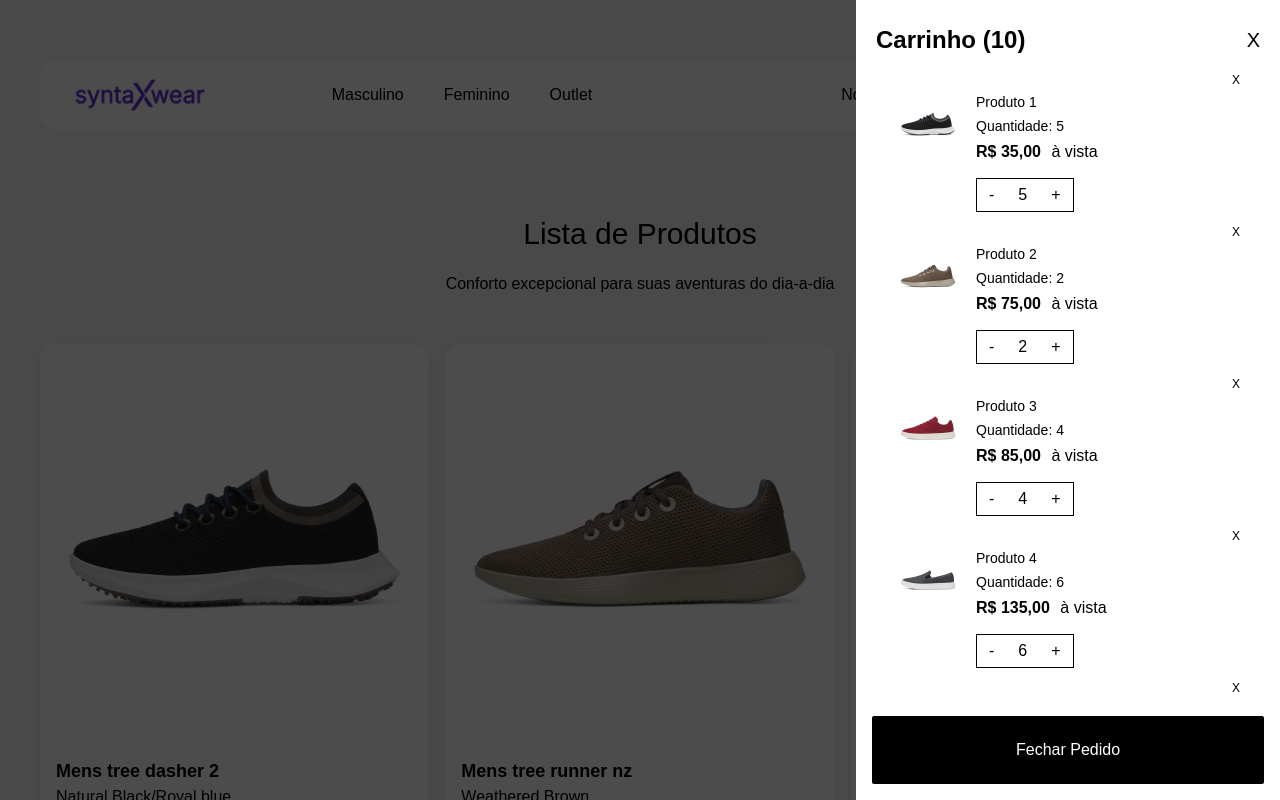
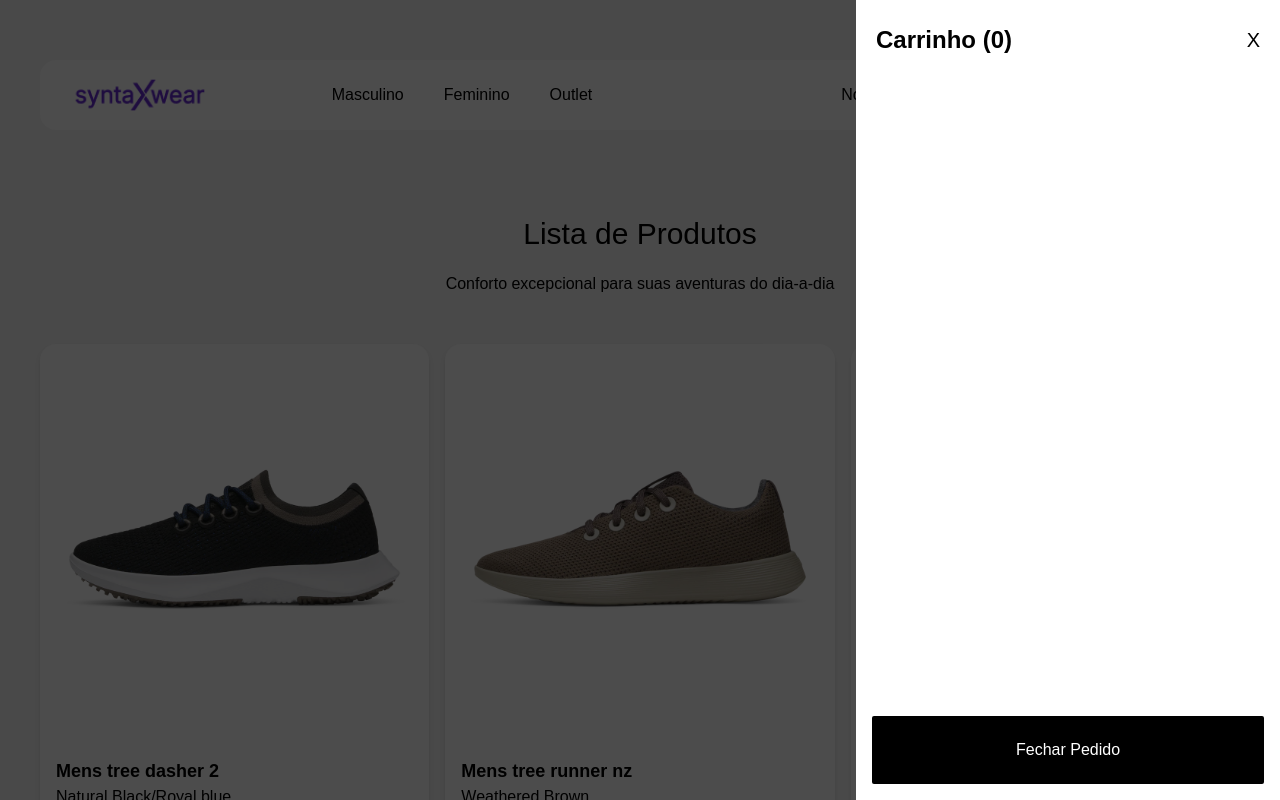
Before and after one commit to danielpessoni/syntax-wear-app, a React (Vite) app: page /products in a window 1280 px wide. Both pictures are taken after a click on the button 1200 px from the left and 95 px from the top of the page. Shown: the top 800 px of the page. Built offline with nearby package versions, Linux system fonts and the light colour scheme; a web font is replaced by a local one.

Commit message:
feat: Adiciona contexto de produtos no carrinho

```diff
--- a/src/App.tsx
+++ b/src/App.tsx
@@ -1,5 +1,6 @@
 import { RouterProvider, createRouter } from "@tanstack/react-router"
 import { routeTree } from "./router-tree-gen"
+import { CartProvider } from "./contexts/CartProvider";
 
 const router = createRouter({ routeTree });
 
@@ -10,7 +11,11 @@
 }
 
 function App() {
-  return <RouterProvider router={router} />
+  return (
+    <CartProvider>
+      <RouterProvider router={router} />
+    </CartProvider>
+  );
 }
 
 export default App;
--- a/src/components/ProductCard/index.tsx
+++ b/src/components/ProductCard/index.tsx
@@ -1,12 +1,16 @@
 import { Link } from '@tanstack/react-router';
 import type { Product } from '../interfaces/product'
 import { MdAddShoppingCart } from 'react-icons/md';
+import { useContext } from 'react';
+import { CartContext } from '../../contexts/CartContext';
 
 interface ProductCardProps {
     product: Product;
 }
 
 export const ProductCard = ({ product }: ProductCardProps) => {
+    const { addToCart } = useContext(CartContext)
+
     return (
         <div className="bg-white rounded-2xl shadow-md">
             <Link to="/products/$productId" params={{ productId: String(product.id) }}>
@@ -28,7 +32,7 @@
                     <p className="font-bold"
                     >R${product.price},00
                     </p>
-                    <button className="cursor-pointer">
+                    <button className="cursor-pointer" onClick={() => addToCart(product)}>
                         <MdAddShoppingCart className="h-7 w-7" />
                     </button>
                 </div>
--- a/src/components/ProductList/index.tsx
+++ b/src/components/ProductList/index.tsx
@@ -9,7 +9,7 @@
     return (
         <section className="grid gap-4 grid-cols-[repeat(auto-fit,minmax(350px,1fr))] mb-10">
             {products.map(product => (
-                <ProductCard product={product} />
+                <ProductCard key={product.id} product={product}/>
             ))}
         </section>
     )
--- a/src/components/ShoppingCart/index.tsx
+++ b/src/components/ShoppingCart/index.tsx
@@ -1,29 +1,14 @@
 import IconCart from '@/assets/images/icon-cart.png'
-import { useState } from 'react'
-
-import MensTreeDasher from '@/assets/images/tree-dasher-2-natural-black-boyal-blue.webp'
-import MensTreeRunnerNz from '@/assets/images/tree-runner-nz-weathered-brown.webp'
-import MensWoolCruiser from '@/assets/images/wool-cruiser-burgundy.webp'
-import MensWoolCruiserSlipOn from '@/assets/images/wool-cruiser-slip-on-dark-grey.webp'
-import MensWoolCruiserWaterproof from '@/assets/images/wool-cruiser-waterproof-natural-black.webp'
+import { useContext, useState } from 'react'
 import { formatCurrency } from '../../helpers/currency-format'
-
-const productsInCart = [
-    { id: 1, name: 'Produto 1', image: MensTreeDasher, price: 35, quantity: 5 },
-    { id: 2, name: 'Produto 2', image: MensTreeRunnerNz, price: 75, quantity: 2 },
-    { id: 3, name: 'Produto 3', image: MensWoolCruiser, price: 85, quantity: 4 },
-    { id: 4, name: 'Produto 4', image: MensWoolCruiserSlipOn, price: 135, quantity: 6 },
-    { id: 5, name: 'Produto 5', image: MensWoolCruiserWaterproof, price: 15, quantity: 2 },
-    { id: 1, name: 'Produto 1', image: MensTreeDasher, price: 35, quantity: 5 },
-    { id: 2, name: 'Produto 2', image: MensTreeRunnerNz, price: 75, quantity: 2 },
-    { id: 3, name: 'Produto 3', image: MensWoolCruiser, price: 85, quantity: 4 },
-    { id: 4, name: 'Produto 4', image: MensWoolCruiserSlipOn, price: 135, quantity: 6 },
-    { id: 5, name: 'Produto 5', image: MensWoolCruiserWaterproof, price: 15, quantity: 2 },
-]
+import { CartContext } from '../../contexts/CartContext'
 
 
 export const ShoppingCart = () => {
     const [cartIsOpen, setCartIsOpen] = useState<boolean>(false);
+    const { cart, removeFromCart, incrementInCart, decrementInCart } = useContext(CartContext)
+
+    console.log("Items no Carrinho: ", cart)
 
     return (
         <>
@@ -41,20 +26,20 @@
                     className={`${cartIsOpen ? 'translate-x-0' : 'translate-x-full'} absolute top-0 right-0 bottom-0 bg-white pt-6 transition-all duration-500 ease-in-out w-75 md:w-106`}
                     onClick={(e) => e.stopPropagation()}>
                     <header className='flex items-center justify-between px-5'>
-                        <p className='text-2xl font-bold'>Carrinho ({productsInCart.length})</p>
+                        <p className='text-2xl font-bold'>Carrinho ({cart.length})</p>
                         <button
-                        className='text-xl cursor-pointer'
-                        onClick={() => setCartIsOpen(!cartIsOpen)}>
+                            className='text-xl cursor-pointer'
+                            onClick={() => setCartIsOpen(!cartIsOpen)}>
                             X
                         </button>
                     </header>
 
-                    <ul className='p-4 overflow-y-auto scrollbar-hide h-[calc(100%_-_140px)] flex flex-col gap-3'>
-                        {productsInCart.map(product => (
+                    <ul className='p-4 overflow-y-auto scrollbar-hide h-[calc(100%-140px)] flex flex-col gap-3'>
+                        {cart.map(product => (
                             <li
                                 key={product.id}
                                 className='flex flex-col gap-1 px-6'>
-                                <button className='self-end text-xs cursor-pointer'>X</button>
+                                <button className='self-end text-xs cursor-pointer' onClick={() => removeFromCart(product.id)}>X</button>
                                 <div className='flex gap-4'>
                                     <img
                                         src={product.image}
@@ -67,9 +52,9 @@
                                             <span className='font-bold mr-1.5'>{formatCurrency(product.price)}</span> {" "} à vista
                                         </p>
                                         <div className='border flex gap-6 py-1 px-3'>
-                                            <button className='cursor-pointer'>-</button>
+                                            <button className='cursor-pointer' onClick={() => decrementInCart(product)}>-</button>
                                             <p>{product.quantity}</p>
-                                            <button className='cursor-pointer'>+</button>
+                                            <button className='cursor-pointer'onClick={() => incrementInCart(product)}>+</button>
                                         </div>
                                     </div>
                                 </div>
--- /dev/null
+++ b/src/contexts/CartContext.tsx
@@ -0,0 +1,13 @@
+import { createContext } from "react";
+import type { ProductCart } from "./CartProvider";
+import type { Product } from "../components/interfaces/product";
+
+interface CartContextType {
+    cart: ProductCart[],
+    addToCart: (product: Product) => void,
+    removeFromCart: (productId: number) => void,
+    incrementInCart: (product: ProductCart) => void,
+    decrementInCart: (product: ProductCart) => void
+}
+
+export const CartContext = createContext({} as CartContextType);
--- /dev/null
+++ b/src/contexts/CartProvider.tsx
@@ -0,0 +1,70 @@
+import { useState } from "react"
+import type { Product } from "../components/interfaces/product"
+import { CartContext } from "./CartContext"
+
+interface CartProviderProps {
+    children: React.ReactNode;
+}
+
+export interface ProductCart extends Product {
+    quantity: number;
+}
+
+export const CartProvider = ({ children }: CartProviderProps) => {
+
+    const [cart, setCart] = useState<ProductCart[]>([]);
+
+    function addToCart(product: Product): void {
+        const productExistsInCart = cart.find(
+            (itemInCart => itemInCart.id === product.id)
+        );
+        let newCart;
+        if (productExistsInCart) {
+            newCart = cart.map((itemInCart) =>
+                itemInCart.id === product.id
+                    ? { ...itemInCart, quantity: itemInCart.quantity + 1 }
+                    : itemInCart
+            );
+        } else {
+            newCart = [...cart, { ...product, quantity: 1 }];
+        }
+        setCart(newCart)
+    }
+
+    function removeFromCart(productId: number): void {
+        setCart(cart.filter((itemInCart) => itemInCart.id !== productId));
+    }
+
+    function incrementInCart(product: ProductCart): void {
+        uptadeProductQuantity(product, product.quantity + 1)
+    }
+
+    function decrementInCart(product: ProductCart): void {
+        uptadeProductQuantity(product, product.quantity - 1)
+    }
+
+    function uptadeProductQuantity(product: ProductCart, newQuantity: number): void {
+        if (newQuantity <= 0) return
+        const productExistsInCart = cart.find(
+            (itemInCart => itemInCart.id === product.id)
+        );
+
+        if (!productExistsInCart) return;
+
+        const newCart = cart.map((itemInCart) =>
+            itemInCart.id === product.id
+                ? { ...itemInCart, quantity: newQuantity }
+                : itemInCart
+        );
+
+        setCart(newCart)
+    }
+
+    return <CartContext.Provider value={{
+        cart,
+        addToCart,
+        removeFromCart,
+        incrementInCart,
+        decrementInCart
+    }}>{children}</CartContext.Provider>;
+};
```
Also changed, not shown: src/pages/_app/products/$productId.tsx (+9 -2 lines).
